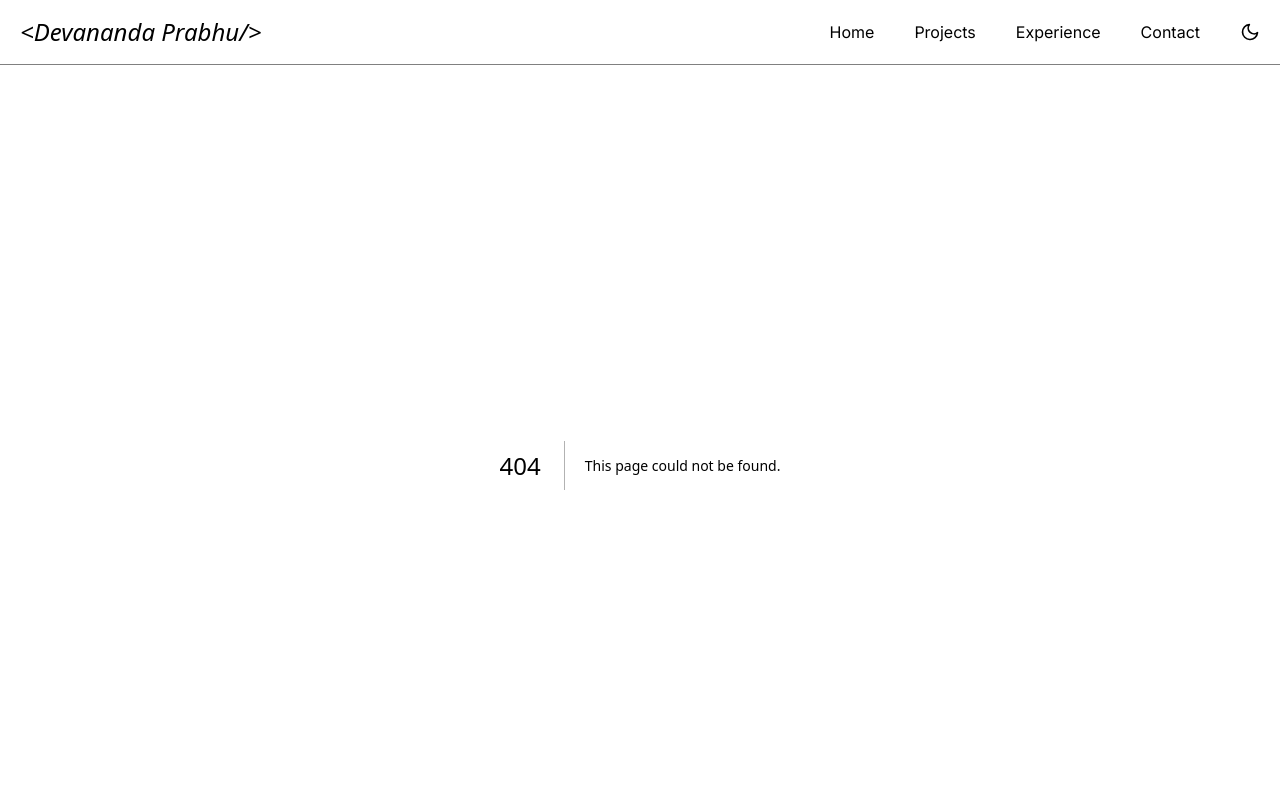
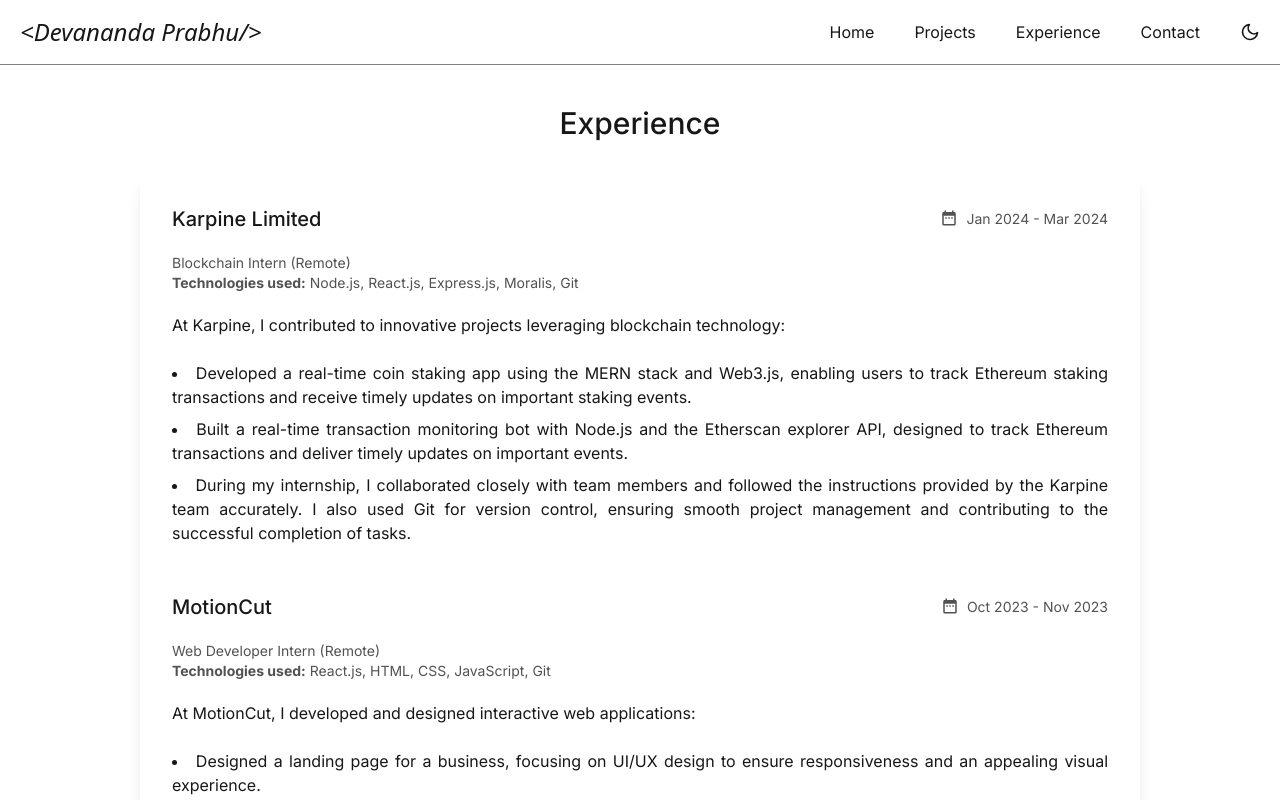
Before and after one commit to devprabhu18/MyPortfolio, a Next.js app: page /experience in a window 1280 px wide. Before the commit this address had no page. Shown: the top 800 px of the page. Built offline with nearby package versions, Linux system fonts and the light colour scheme.

Commit message:
Added Experience Route(Page)

```diff
--- /dev/null
+++ b/src/app/experience/page.tsx
@@ -0,0 +1,78 @@
+import { MdDateRange } from "react-icons/md";
+
+export default function Page(){
+    return(
+        <>
+        <div className=" pt-4 sm:pt-2 grid grid-cols-1 pb-4 sm:pb-8  sm:mt-6 mt-0 ml-2 mr-2">
+          <div className="flex flex-col  items-center">
+
+            <h1 className="font-medium text-2xl sm:text-3xl mt-1 sm:mt-2">Experience</h1>
+
+
+            <div className="border rounded-xl border-none shadow-lg bg-white/5 sm:ml-1 sm:mr-1 ml-3 mr-3 flex flex-col items-center justify-center text-center sm:mt-8 mt-4 pt-2 sm:w-[600px] sm:mx-auto lg:w-[1000px] lg:mx-auto pb-4 sm:pb-6">
+                <div className="p-2 sm:pl-8 sm:mt-0 mt-1 sm:pr-8 sm:pt-6 w-full flex justify-between">
+                    <h1 className="text-left text-lg sm:text-xl font-medium  ">Karpine Limited</h1>
+                    <div className="text-neutral-600 dark:text-neutral-400 text-sm flex flex-row space-x-2 mt-1">
+                        <MdDateRange size={18}/>
+                        <p>Jan 2024 - Mar 2024</p>
+                    </div>
+                </div>
+
+                <div className="p-2 sm:pl-8 sm:pr-8 sm:pt-3 w-full flex justify-between sm:mt-0 mt-1">
+                    <div>
+                        <p className="text-neutral-600  dark:text-neutral-400  text-sm text-left">
+                            Blockchain Intern (Remote)
+                        </p>
+                        <p className="text-neutral-600 dark:text-neutral-400 text-sm text-left">
+                        <b>Technologies used:</b> Node.js, React.js, Express.js, Moralis, Git
+                        </p>
+                    </div>
+                    <div></div>
+                </div>
+
+                <div className="px-4 sm:px-8 mt-3 sm:mt:4 mb-2">
+                    <ul className="list-disc list-inside text-left space-y-2 text-sm sm:text-base">
+                        <p className="sm:mb-6 mb-3">At Karpine, I contributed to innovative projects leveraging blockchain technology:</p>
+                        <li className="text-sm sm:text-base text-justify sm:mt-4">Developed a real-time coin staking app using the MERN stack and Web3.js, enabling users to track Ethereum staking transactions and receive timely updates on important staking events.</li>
+                        <li className="text-sm sm:text-base text-justify sm:mt-4">Built a real-time transaction monitoring bot with Node.js and the Etherscan explorer API, designed to track Ethereum transactions and deliver timely updates on important events.</li>
+                        <li className="text-sm sm:text-base text-justify sm:mt-4">During my internship, I collaborated closely with team members and followed the instructions provided by the Karpine team accurately. I also used Git for version control, ensuring smooth project management and contributing to the successful completion of tasks.</li>
+                    </ul>
+                </div>
+
+
+
+                <div className="p-2 sm:mt-4 mt-4 sm:pl-8 sm:pr-8 sm:pt-6 w-full flex justify-between">
+                    <h1 className="text-left text-lg sm:text-xl font-medium  ">MotionCut</h1>
+                    <div className="text-neutral-600 dark:text-neutral-400 text-sm flex flex-row space-x-2 mt-1">
+                        <MdDateRange size={18}/>
+                        <p>Oct 2023 - Nov 2023</p>
+                    </div>
+                </div>
+
+                <div className="p-2 sm:pl-8 sm:pr-8 sm:pt-3 w-full flex justify-between sm:mt-0 mt-1">
+                    <div>
+                        <p className="text-neutral-600  dark:text-neutral-400  text-sm text-left">
+                            Web Developer Intern (Remote)
+                        </p>
+                        <p className="text-neutral-600 dark:text-neutral-400 text-sm text-left">
+                        <b>Technologies used:</b> React.js, HTML, CSS, JavaScript, Git
+                        </p>
+                    </div>
+                    <div></div>
+                </div>
+
+                <div className="px-4 sm:px-8 mt-3 sm:mt:4 mb-2">
+                    <ul className="list-disc list-inside text-left space-y-2 text-sm sm:text-base">
+                        <p className="sm:mb-6 mb-3">At MotionCut, I developed and designed interactive web applications:</p>
+                        <li className="text-sm sm:text-base text-justify sm:mt-4">Designed a landing page for a business, focusing on UI/UX design to ensure responsiveness and an appealing visual experience.</li>
+                        <li className="text-sm sm:text-base text-justify sm:mt-4">Designed a product catalog for an e-commerce website, incorporating features such as "Add to Cart" to enhance user functionality and streamline the shopping experience.</li>
+                        <li className="text-sm sm:text-base text-justify sm:mt-4">Designed a task monitoring web app that allows users to add, create, delete, and check tasks, and integrated a database to ensure seamless data management and persistence.</li>
+                    </ul>
+                </div>
+
+            </div>
+        </div>
+        </div>
+        </>
+    )
+}
```
